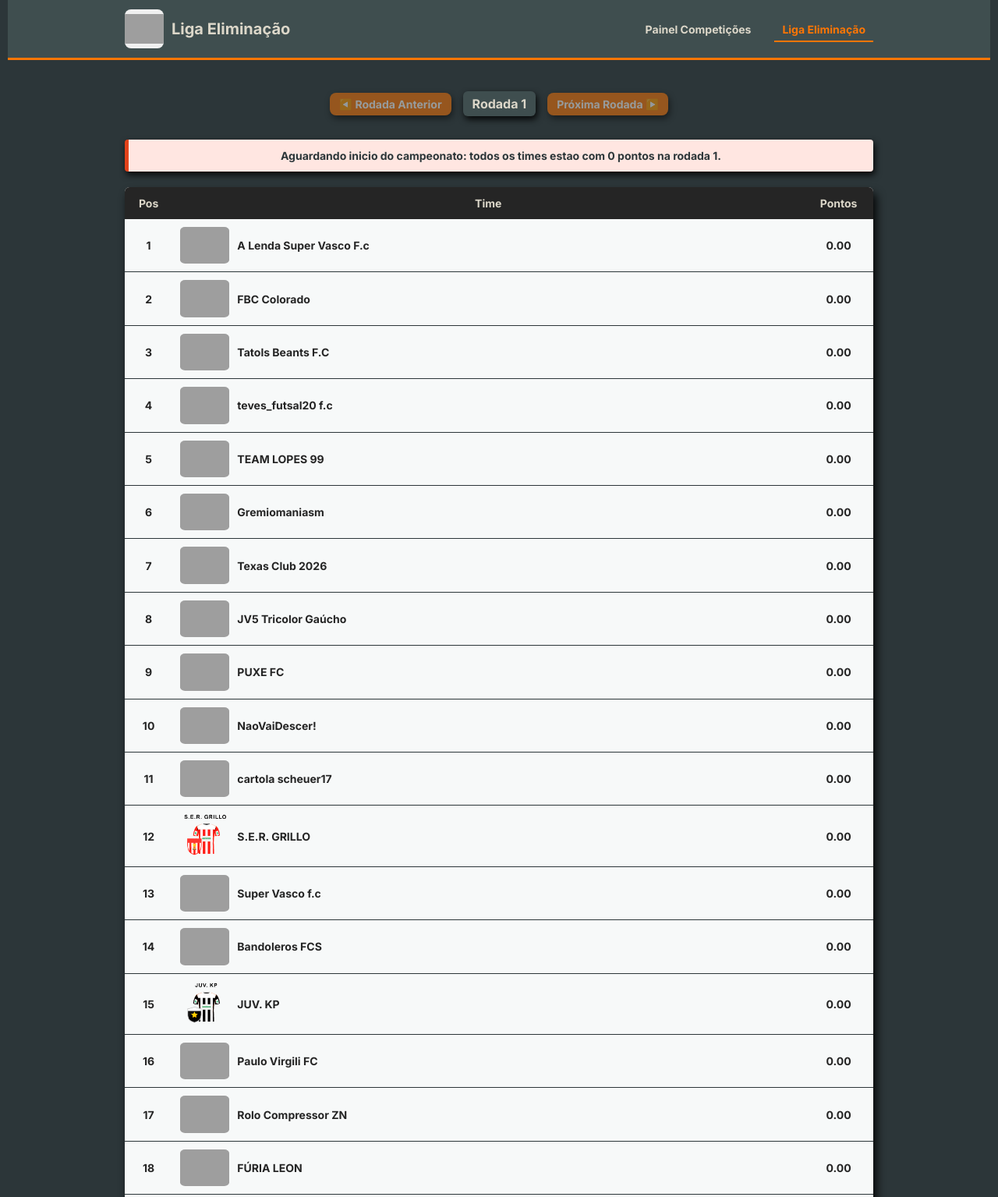
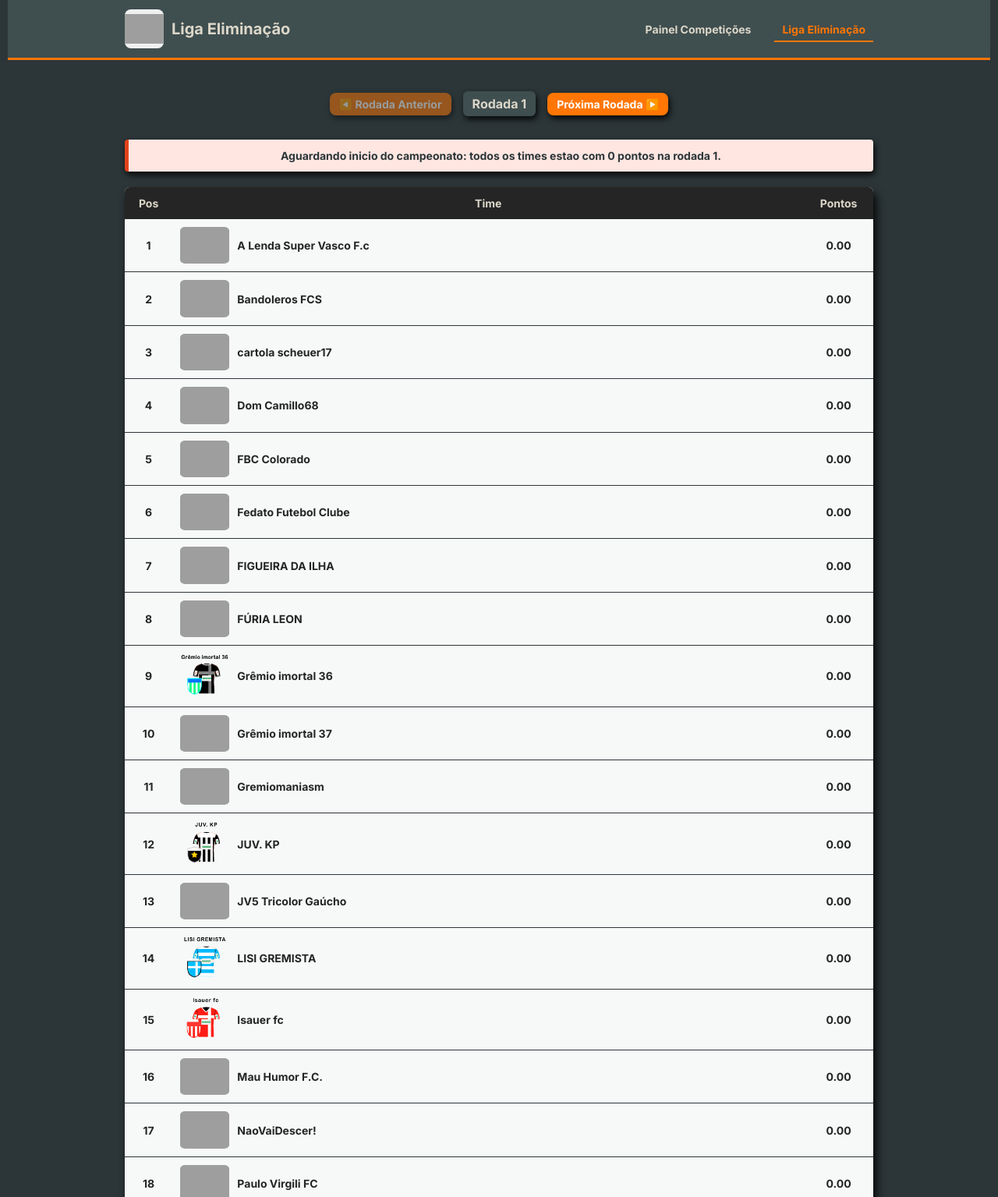
Before and after one commit to FernandoBC23/cartola_2026, a plain HTML site: page liga_eliminacao/liga_eliminacao.html in a window 1280 px wide. Shown: the top 1535 px of the page at 78% size. Drawn offline with Linux system fonts and the light colour scheme; grey boxes are pictures that could not be loaded.

Commit message:
Ajusta portal e liga eliminacao

```diff
--- a/liga_eliminacao/liga_eliminacao.html
+++ b/liga_eliminacao/liga_eliminacao.html
@@ -37,7 +37,7 @@
   <div class="rodada-container container-central">
     <div class="navegacao-rodada">
       <button id="btn-anterior">◀️ Rodada Anterior</button>
-      <div class="titulo-rodada" id="titulo-rodada">Rodada 20</div>
+      <div class="titulo-rodada" id="titulo-rodada">Rodada 1</div>
       <button id="btn-proxima">Próxima Rodada ▶️</button>
     </div>
   </div>
@@ -63,7 +63,7 @@
   <div class="rodada-container container-central">
     <div class="navegacao-rodada">
       <button id="btn-anterior-bottom">◀️ Rodada Anterior</button>
-      <div class="titulo-rodada" id="titulo-rodada-bottom">Rodada 20</div>
+      <div class="titulo-rodada" id="titulo-rodada-bottom">Rodada 1</div>
       <button id="btn-proxima-bottom">Próxima Rodada ▶️</button>
     </div>
   </div>
--- a/liga_eliminacao/scripts_liga_eliminacao/liga_eliminacao.js
+++ b/liga_eliminacao/scripts_liga_eliminacao/liga_eliminacao.js
@@ -1,31 +1,32 @@
 // liga_eliminacao.js
 
-const RODADA_INICIO = 1;
-const RODADA_FIM = 19;
-let totalRodadas = RODADA_FIM;
+const TURNO_INICIO = 1;
+const TURNO_FIM = 19;
+const RODADA_INICIO = TURNO_INICIO;
+const RODADA_FIM = TURNO_FIM;
+let totalRodadas = TURNO_FIM;
 
 const getFontePontuacoes = () => (
   (typeof pontuacoesPorRodada === "object" && pontuacoesPorRodada) ? pontuacoesPorRodada : {}
 );
 
-function coletarPontuacoesRodada(rodada) {
-  const lista = [];
-  const fonte = getFontePontuacoes();
-  for (const id in fonte) {
-    const row = fonte[id] || {};
-    const nome = row.Time || id;
-    const pontosRodada = row[`Rodada ${rodada}`];
-    if (typeof pontosRodada === "number") {
-      let totalTurno = 0;
-      for (let r = RODADA_INICIO; r <= rodada; r++) {
-        const pts = row[`Rodada ${r}`];
-        if (typeof pts === "number") totalTurno += pts;
-      }
-      lista.push({ id, nome, pontosRodada, totalTurno });
-    }
-  }
-  return lista;
-}
+const getCampeonatoComecou = () => (
+  typeof window.campeonato_comecou === "boolean" ? window.campeonato_comecou : true
+);
+
+const clampRodada = (rodada) => Math.min(RODADA_FIM, Math.max(RODADA_INICIO, rodada));
+
+const getRodadaQuery = () => {
+  if (!window.location?.search) return null;
+  const valor = new URLSearchParams(window.location.search).get("rodada");
+  const rodada = parseInt(valor, 10);
+  return Number.isFinite(rodada) ? rodada : null;
+};
+
+const getRodadaDados = () => {
+  const rodada = window.rodada_atual ?? window.rodadaAtual;
+  return typeof rodada === "number" ? rodada : null;
+};
 
 const getRodadasComPontuacao = () => {
   const fonte = getFontePontuacoes();
@@ -37,10 +38,66 @@ const getRodadasComPontuacao = () => {
     .filter((n) => Number.isFinite(n));
 };
 
-let rodadaAtual = (() => {
+const getRodadaInicial = () => {
+  const rodadaQuery = getRodadaQuery();
+  if (Number.isFinite(rodadaQuery)) return clampRodada(rodadaQuery);
+  if (!getCampeonatoComecou()) return RODADA_INICIO;
+  const rodadaDados = getRodadaDados();
+  if (Number.isFinite(rodadaDados)) return clampRodada(rodadaDados);
   const rodadasComPontuacao = getRodadasComPontuacao();
-  return rodadasComPontuacao.length ? Math.max(...rodadasComPontuacao) : RODADA_INICIO;
-})();
+  return rodadasComPontuacao.length ? clampRodada(Math.max(...rodadasComPontuacao)) : RODADA_INICIO;
+};
+
+function getTimesBase() {
+  const fonte = getFontePontuacoes();
+  const ids = Object.keys(fonte);
+  if (ids.length) {
+    return ids.map((id) => ({ id, nome: fonte[id]?.Time || id }));
+  }
+
+  const listaTimes = window.times_confirmados || window.timesConfirmados || window.times;
+  if (Array.isArray(listaTimes)) {
+    return listaTimes.map((time) => {
+      if (typeof time === "string") return { id: time, nome: time };
+      return {
+        id: String(time.id ?? time.time_id ?? time.nome ?? time.name ?? ""),
+        nome: String(time.nome ?? time.name ?? time.apelido ?? time.id ?? time.time_id ?? ""),
+      };
+    }).filter((time) => time.nome);
+  }
+
+  const idsTimes = window.ids_times || window.idsTimes;
+  if (Array.isArray(idsTimes)) {
+    return idsTimes.map((id) => ({ id: String(id), nome: String(id) }));
+  }
+  if (idsTimes && typeof idsTimes === "object") {
+    return Object.entries(idsTimes).map(([nome, id]) => ({ id: String(id), nome }));
+  }
+
+  return [];
+}
+
+function montarListaRodada(rodada) {
+  const fonte = getFontePontuacoes();
+  const lista = getTimesBase().map(({ id, nome }) => {
+    const row = fonte[id] || {};
+    const pontosRodadaRaw = row[`Rodada ${rodada}`];
+    const pontosRodada = typeof pontosRodadaRaw === "number" ? pontosRodadaRaw : 0;
+    let totalTurno = 0;
+    for (let r = RODADA_INICIO; r <= rodada; r++) {
+      const pts = row[`Rodada ${r}`];
+      if (typeof pts === "number") totalTurno += pts;
+    }
+    return { id, nome, pontosRodada, totalTurno };
+  });
+
+  return lista;
+}
+
+function coletarPontuacoesRodada(rodada) {
+  return montarListaRodada(rodada);
+}
+let rodadaAtual = RODADA_INICIO;
 
 document.addEventListener("DOMContentLoaded", () => {
   totalRodadas = RODADA_FIM;
@@ -68,12 +125,7 @@ document.addEventListener("DOMContentLoaded", () => {
 
     const desabilitarAnterior = rodadaAtual <= RODADA_INICIO;
 
-    const rodadasComPontuacao = getRodadasComPontuacao();
-    const ultimaRodadaComPontuacao = rodadasComPontuacao.length
-      ? Math.max(...rodadasComPontuacao)
-      : RODADA_INICIO;
-
-    const desabilitarProxima = rodadaAtual >= ultimaRodadaComPontuacao;
+    const desabilitarProxima = rodadaAtual >= RODADA_FIM;
 
     if (btnAnteriorTop) btnAnteriorTop.disabled = desabilitarAnterior;
     if (btnProximaTop) btnProximaTop.disabled = desabilitarProxima;
@@ -98,7 +150,7 @@ document.addEventListener("DOMContentLoaded", () => {
   configurarBotao(btnAnteriorBottom, -1);
   configurarBotao(btnProximaBottom, +1);
 
-  atualizarRodada(rodadaAtual);
+  atualizarRodada(getRodadaInicial());
 });
 
 // Escudos centralizados (usa scripts/escudos_times.js)
@@ -153,26 +205,12 @@ function exibirPontuacoesRodada(rodada) {
   if (!tbody) return;
 
   tbody.innerHTML = "";
-  const lista = [];
-
-  const fonte = (typeof pontuacoesPorRodada === "object" && pontuacoesPorRodada) ? pontuacoesPorRodada : {};
-  for (const id in fonte) {
-    const row = fonte[id] || {};
-    const nome = row.Time || id;
-    const pontosRodada = row[`Rodada ${rodada}`];
-    if (typeof pontosRodada === "number") {
-      let totalTurno = 0;
-      for (let r = RODADA_INICIO; r <= rodada; r++) {
-        const pts = row[`Rodada ${r}`];
-        if (typeof pts === "number") totalTurno += pts;
-      }
-      lista.push({ id, nome, pontosRodada, totalTurno });
-    }
-  }
+  const lista = montarListaRodada(rodada);
 
   lista.sort((a, b) => {
     if (b.pontosRodada !== a.pontosRodada) return b.pontosRodada - a.pontosRodada;
-    return b.totalTurno - a.totalTurno;
+    if (b.totalTurno !== a.totalTurno) return b.totalTurno - a.totalTurno;
+    return a.nome.localeCompare(b.nome);
   });
 
   const eliminadosFonte = (typeof eliminadosPorRodada === "object" && eliminadosPorRodada) ? eliminadosPorRodada : {};
@@ -205,7 +243,7 @@ function exibirUltimoColocadoRodada(rodadaAtual) {
   const avisoContainer = document.getElementById("aviso-eliminado");
   if (!avisoContainer) return;
 
-  const pontuacoesRodada = coletarPontuacoesRodada(rodadaAtual);
+  const pontuacoesRodada = montarListaRodada(rodadaAtual);
   if (pontuacoesRodada.length > 0 && pontuacoesRodada.every((item) => item.pontosRodada === 0)) {
     avisoContainer.innerHTML = `
       <strong>Aguardando inicio do campeonato:</strong>
@@ -258,23 +296,8 @@ function exibirResumoEliminacao(rodadaAtual) {
   const container = document.getElementById("resumo-eliminacao");
   if (!container) return;
 
-  const rodadaChave = `Rodada ${rodadaAtual}`;
-  const pontuacoesRodada = [];
-
-  const fonte = (typeof pontuacoesPorRodada === "object" && pontuacoesPorRodada) ? pontuacoesPorRodada : {};
-  for (const id in fonte) {
-    const row = fonte[id] || {};
-    const nome = row.Time || id;
-    const pontosRodada = row[rodadaChave];
-    if (typeof pontosRodada === "number") {
-      let totalTurno = 0;
-      for (let r = RODADA_INICIO; r <= rodadaAtual; r++) {
-        const pts = row[`Rodada ${r}`];
-        if (typeof pts === "number") totalTurno += pts;
-      }
-      pontuacoesRodada.push({ id, nome, pontosRodada, totalTurno });
-    }
-  }
+  const fonte = getFontePontuacoes();
+  const pontuacoesRodada = montarListaRodada(rodadaAtual);
 
   let estatisticasHTML = "";
   if (pontuacoesRodada.length > 0) {
```
Also changed, not shown: liga_classica/liga_classica.html (+1 -1 lines), portal-aluna/index.html (+1 -1 lines), portal-leon/index.html (+2 -1 lines), sulamericana/1_fase_oitavas_sula.html (+1 -1 lines).
